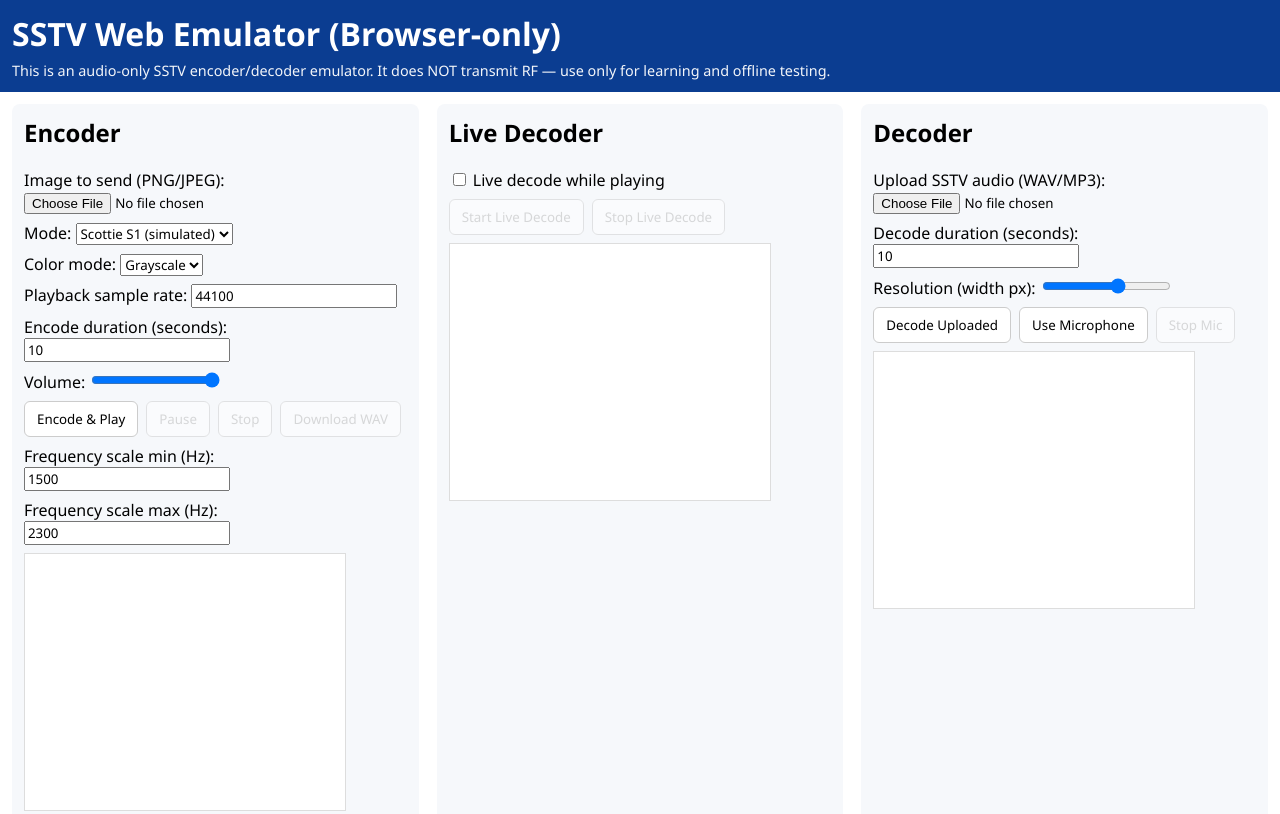
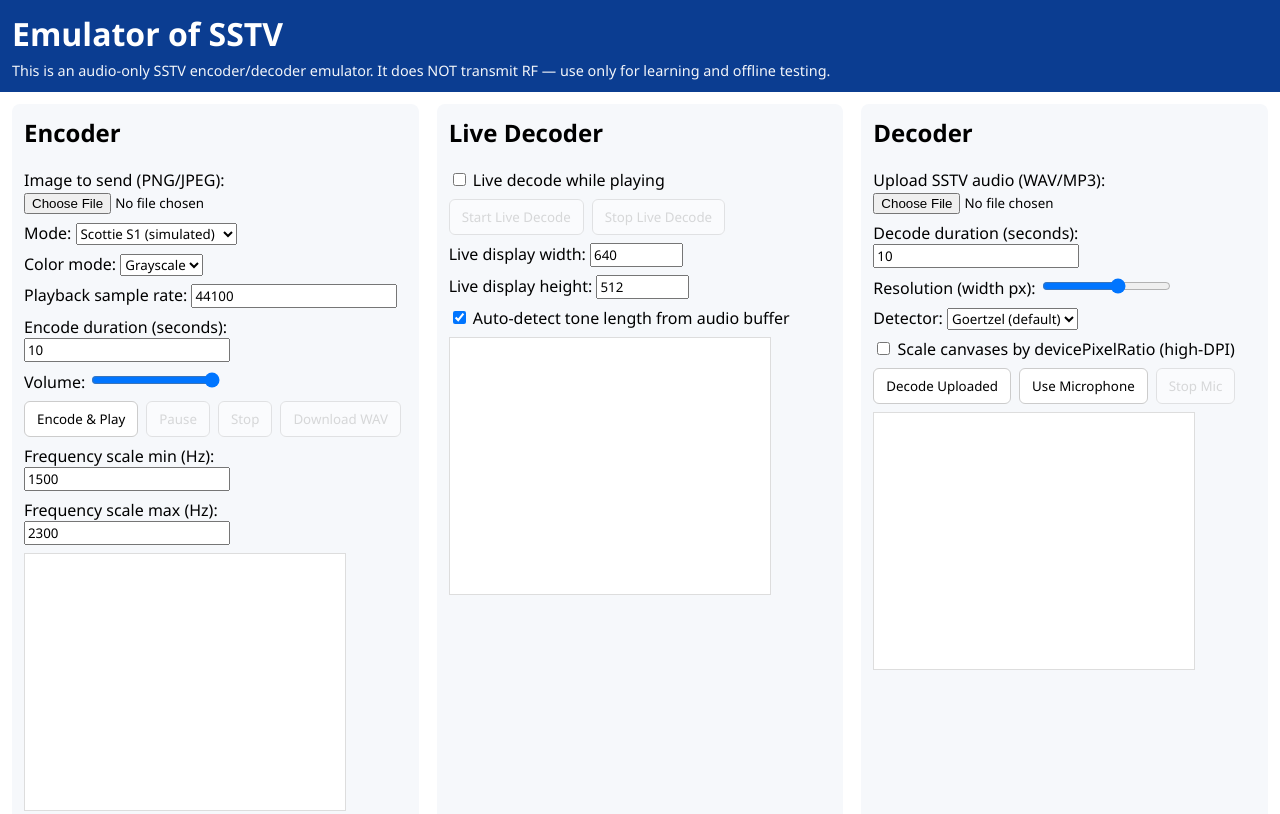
Before and after one commit to mrtesssyes/mrtesssyes.github.io, a plain HTML site: page index.html in a window 1280 px wide. Shown: the top 814 px of the page. Drawn offline with Linux system fonts and the light colour scheme; files that its build step writes are made by us from their sources; files whose address does not match are found by name.

Commit message:
Add files via upload

```diff
--- a/index.html
+++ b/index.html
@@ -11,7 +11,7 @@
 </head>
 <body>
   <header>
-    <h1>SSTV Web Emulator (Browser-only)</h1>
+    <h1>Emulator of SSTV</h1>
     <p class="note">This is an audio-only SSTV encoder/decoder emulator. It does NOT transmit RF — use only for learning and offline testing.</p>
   </header>
   <main>
@@ -19,7 +19,7 @@
       <div class="col">
         <h2>Encoder</h2>
         <label>Image to send (PNG/JPEG): <input id="imgFile" type="file" accept="image/*"></label>
-        <label>Mode: <select id="modeSelect"><option>Scottie S1 (simulated)</option></select></label>
+  <label>Mode: <select id="modeSelect"><option>Scottie S1 (simulated)</option><option>Robot 36 (simulated)</option><option>Martin M1 (simulated)</option></select></label>
         <label>Color mode: <select id="colorMode"><option value="grayscale">Grayscale</option><option value="rgb">RGB</option></select></label>
   <label>Playback sample rate: <input id="sampleRate" type="number" value="44100"></label>
   <label>Encode duration (seconds): <input id="encodeDuration" type="number" value="10" min="1" step="1"></label>
@@ -41,6 +41,9 @@
           <button id="startLiveDecodeBtn" disabled>Start Live Decode</button>
           <button id="stopLiveDecodeBtn" disabled>Stop Live Decode</button>
         </div>
+        <label>Live display width: <input id="liveDisplayWidth" type="number" value="640" min="64" max="2048"></label>
+        <label>Live display height: <input id="liveDisplayHeight" type="number" value="512" min="32" max="2048"></label>
+        <label><input id="autoToneDetect" type="checkbox" checked> Auto-detect tone length from audio buffer</label>
         <canvas id="liveDecodedCanvas" width="320" height="256"></canvas>
       </div>
       <div class="col">
@@ -48,6 +51,8 @@
         <label>Upload SSTV audio (WAV/MP3): <input id="audioFile" type="file" accept="audio/*"></label>
   <label>Decode duration (seconds): <input id="decodeDuration" type="number" value="10" min="1" step="1"></label>
   <label>Resolution (width px): <input id="resolutionSlider" type="range" min="32" max="512" value="320"></label>
+  <label>Detector: <select id="detectorSelect"><option value="goertzel">Goertzel (default)</option><option value="fft">FFT (fft.js)</option></select></label>
+  <label><input id="useDPR" type="checkbox"> Scale canvases by devicePixelRatio (high-DPI)</label>
         <div class="buttons">
           <button id="decodeBtn">Decode Uploaded</button>
           <button id="micListenBtn">Use Microphone</button>
```
